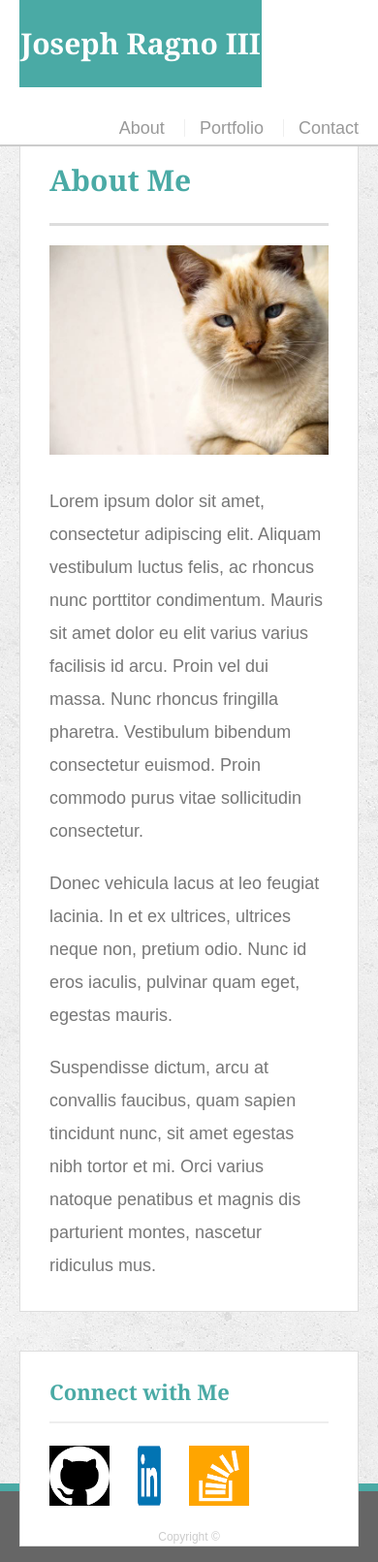
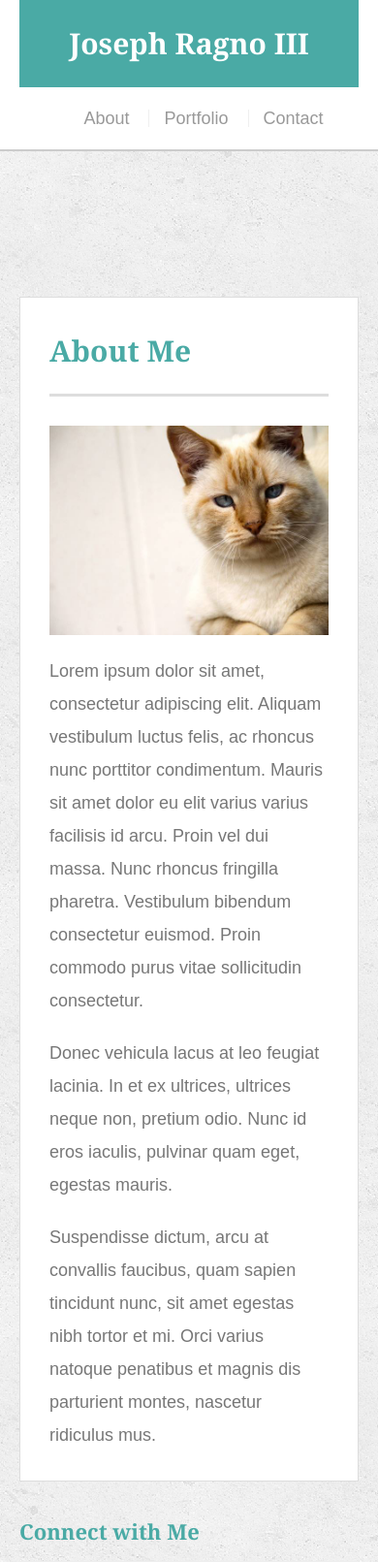
Before and after one commit to jragno918/myPortfolio, a plain HTML site: page index.html in a window 390 px wide. Shown: the top 1611 px of the page at 97% size. Drawn offline with Linux system fonts and the light colour scheme.

Commit message:
changed style.css

```diff
--- a/assets/css/style.css
+++ b/assets/css/style.css
@@ -8,51 +8,9 @@ body {
 
  * {
   box-sizing: border-box;
-    margin: 0;
  }
 
-  /* sticky footer styling */
-
-  /* https://css-tricks.com/snippets/css/sticky-footer/ */
-
-  html,
-  body {
-    height: 100%;
-  }
-
-  .wrapper {
-    height: auto !important;
-    height: 100%;
-    min-height: 100%;
-    margin: 0 auto -105px;
-  }
-
-  footer,
-  .push {
-    height: 105px;
-  }
-
-  /* end sticky footer styling */
-
-  /* start hover styling */
-
-  #logo:hover,
-  input[type=submit]:hover {
-    background: #5e7f7e;
-  }
-
-  nav a:hover {
-    color: #5e7f7e;
-  }
-
-  .social:hover {
-    cursor: pointer;
-    opacity: 0.8;
-  }
-
-  /* end hover styling */
-
-  /* general styling */
+ /* general */
 
  .container {
   width: 100%;
@@ -149,53 +107,73 @@ body {
   text-align: center;
   background: #666;
   border-top: 8px solid #4aaaa5;
+  height: 50px;
  }
 
-  /* sidebar */
-
-  .sidebar {
-    float: right;
-    width: 100%;
-    max-width: 270px;
-    padding: 30px;
-    margin-bottom: 20px;
-    background: #fff;
-    border: 1px solid #ddd;
-  }
-
-  h3,
-  .sidebar h2 {
+ h3, h2 {
   padding-bottom: 20px;
   margin-bottom: 15px;
   line-height: 22px;
   border-bottom: 2px solid #eee;
  }
 
-  .social {
-    width: 62px;
-    height: 62px;
-    margin-top: 8px;
-    margin-right: 5px;
-  }
-
-  .social:last-child {
-    margin-right: 0;
-  }
-
  /* main */
 
  #main-container {
   padding-top: 130px;
+  min-height: calc(100vh - 70px);
  }
 
  .main-section {
   float: left;
   width: 100%;
-    max-width: 650px;
+  max-width: 960px;
   padding: 30px;
   margin: 0 0 40px;
   background: #fff;
   border: 1px solid #ddd;
+ }
+
+ /* portfolio page */
+
+ .work {
+  position: relative;
+  float: left;
+  width: 274px;
+  margin: 20px 0 25px;
+  overflow: auto;
+ }
+
+ .work:nth-child(even) {
+  margin-right: 40px;
+ }
+
+ .work img {
+  width: 100%;
+  border: 0 none;
+  opacity: 0.8;
+ }
+
+ .work h3 {
+  position: absolute;
+  bottom: 20px;
+  width: 100%;
+  padding: 15px;
+  margin-bottom: 0;
+  font-weight: 300;
+  line-height: 30px;
+  color: #fff;
+  text-align: center;
+  background: #4aaaa5;
+  border-bottom: 0;
+ }
+
+ .auth-image {
+  float: left;
+  width: 200px;
+  height: auto;
+  margin-top: 10px;
+  margin-right: 25px;
  }
 
  /* contact page */
@@ -236,6 +214,31 @@ body {
   cursor: pointer;
   background: #4aaaa5;
   border: 0 none;
+ }
+
+ @media only screen and (max-width: 640px) {
+  #masthead {
+      position: static;
+      margin-bottom: 20px;
+  }
+
+  .container {
+      padding: 0;
+  }
+
+  #logo, .work, .auth-image {
+      width: 100%;
+  }
+
+  nav {
+      text-align: center;
+      width: 100%;
+      margin: 15px 0;
+  }
+
+  #main-container {
+      padding-top: 0;
+  }
  }
 
  @media only screen and (max-width: 768px) {
```
Lines whose indentation alone changed are shown as unchanged.
